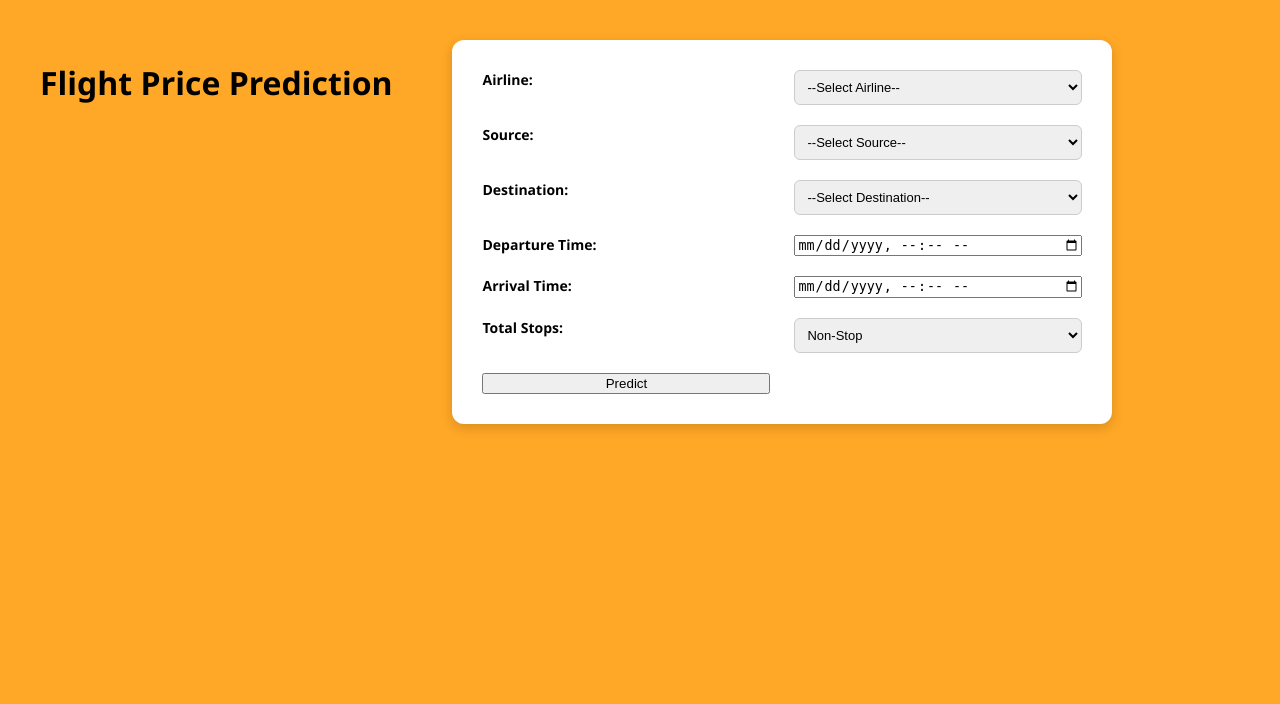
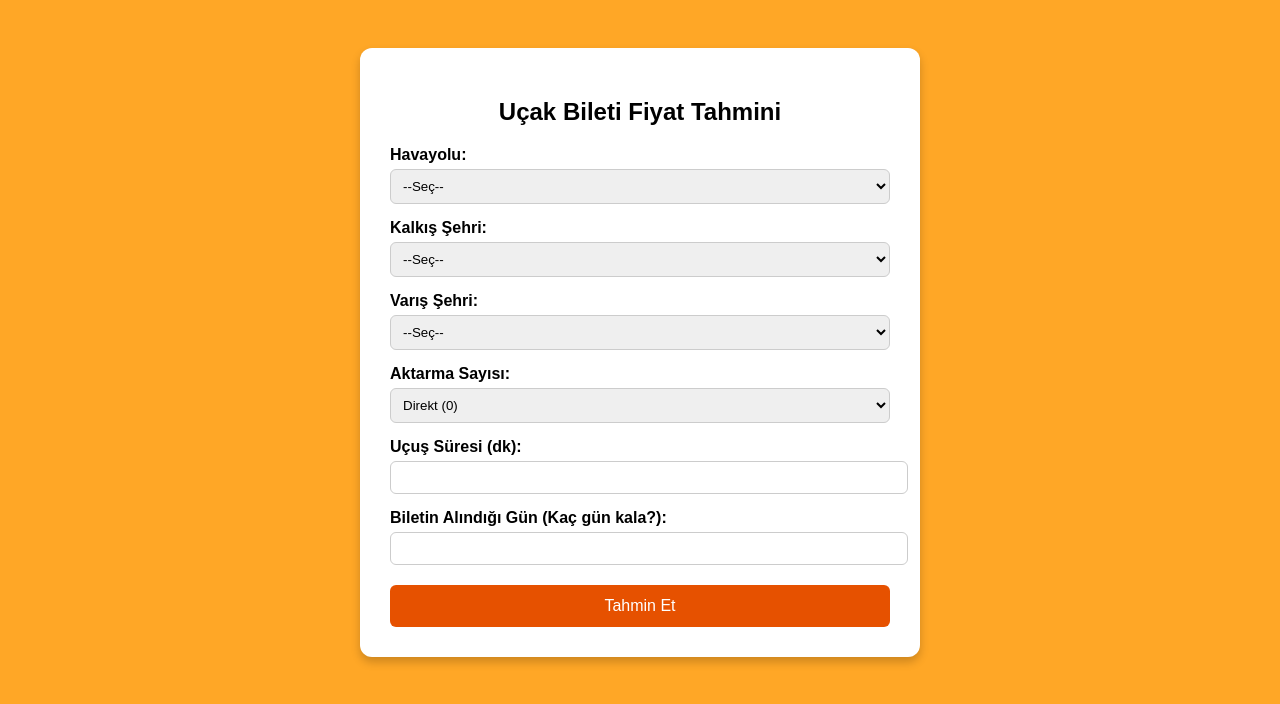
Before and after one commit to ardabaranbaytar/flight_price_api, a Flask app: page / in a window 1280 px wide. Shown: the top 704 px of the page. Run offline with Flask 3, Linux system fonts and the light colour scheme; parts of the project's set-up code (start-up, migrations or seed data) failed here and were passed over.

Commit message:
Update: model uyumlu form.html dropdown ve giriş alanları eklendi

```diff
--- a/templates/form.html
+++ b/templates/form.html
@@ -1,61 +1,108 @@
 <!DOCTYPE html>
-<html lang="en">
+<html lang="tr">
 <head>
     <meta charset="UTF-8">
-    <title>Flight Price Prediction</title>
-    <link rel="stylesheet" href="{{ url_for('static', filename='style.css') }}">
+    <title>Uçak Bileti Fiyat Tahmini</title>
+    <style>
+        body {
+            background-color: #ffa726;
+            font-family: Arial, sans-serif;
+        }
+
+        .container {
+            display: flex;
+            justify-content: center;
+            padding: 40px;
+        }
+
+        form {
+            background-color: white;
+            padding: 30px;
+            border-radius: 12px;
+            box-shadow: 0 5px 10px rgba(0, 0, 0, 0.2);
+            width: 500px;
+        }
+
+        h2 {
+            text-align: center;
+        }
+
+        label {
+            display: block;
+            margin-top: 15px;
+            font-weight: bold;
+        }
+
+        input[type="number"],
+        select {
+            width: 100%;
+            padding: 8px;
+            margin-top: 5px;
+            border-radius: 6px;
+            border: 1px solid #ccc;
+        }
+
+        button {
+            width: 100%;
+            padding: 12px;
+            background-color: #e65100;
+            color: white;
+            font-size: 16px;
+            border: none;
+            margin-top: 20px;
+            border-radius: 6px;
+            cursor: pointer;
+        }
+
+        button:hover {
+            background-color: #bf360c;
+        }
+    </style>
 </head>
 <body>
     <div class="container">
-        <h1>Flight Price Prediction</h1>
         <form action="/predict" method="post">
-            <label for="airline">Airline:</label>
-            <select name="airline" id="airline" required>
-                <option value="">--Select Airline--</option>
-                <option value="Jet Airways">Jet Airways</option>
-                <option value="IndiGo">IndiGo</option>
-                <option value="Air India">Air India</option>
-                <option value="SpiceJet">SpiceJet</option>
-                <option value="GoAir">GoAir</option>
-                <option value="Multiple carriers">Multiple carriers</option>
+            <h2>Uçak Bileti Fiyat Tahmini</h2>
+
+            <label for="airline">Havayolu:</label>
+            <select name="airline" required>
+                <option value="">--Seç--</option>
+                <option value="AirAsia">AirAsia</option>
                 <option value="Vistara">Vistara</option>
+                <option value="Air_India">Air India</option>
+                <option value="Indigo">IndiGo</option>
+                <option value="GO_FIRST">Go First</option>
             </select>
 
-            <label for="source">Source:</label>
-            <select name="source" id="source" required>
-                <option value="">--Select Source--</option>
-                <option value="Delhi">Delhi</option>
+            <label for="source_city">Kalkış Şehri:</label>
+            <select name="source_city" required>
+                <option value="">--Seç--</option>
                 <option value="Kolkata">Kolkata</option>
+                <option value="Chennai">Chennai</option>
                 <option value="Mumbai">Mumbai</option>
-                <option value="Chennai">Chennai</option>
             </select>
 
-            <label for="destination">Destination:</label>
-            <select name="destination" id="destination" required>
-                <option value="">--Select Destination--</option>
-                <option value="Cochin">Cochin</option>
-                <option value="Delhi">Delhi</option>
-                <option value="New Delhi">New Delhi</option>
+            <label for="destination_city">Varış Şehri:</label>
+            <select name="destination_city" required>
+                <option value="">--Seç--</option>
+                <option value="Kolkata">Kolkata</option>
                 <option value="Hyderabad">Hyderabad</option>
-                <option value="Kolkata">Kolkata</option>
             </select>
 
-            <label for="dep_time">Departure Time:</label>
-            <input type="datetime-local" name="dep_time" id="dep_time" required>
-
-            <label for="arrival_time">Arrival Time:</label>
-            <input type="datetime-local" name="arrival_time" id="arrival_time" required>
-
-            <label for="stops">Total Stops:</label>
-            <select name="stops" id="stops" required>
-                <option value="non-stop">Non-Stop</option>
-                <option value="1 stop">1 Stop</option>
-                <option value="2 stops">2 Stops</option>
-                <option value="3 stops">3 Stops</option>
-                <option value="4 stops">4 Stops</option>
+            <label for="stops">Aktarma Sayısı:</label>
+            <select name="stops" required>
+                <option value="non_stop">Direkt (0)</option>
+                <option value="one">Tek Aktarma</option>
+                <option value="two_or_more">2+ Aktarma</option>
             </select>
 
-            <button type="submit">Predict</button>
+            <label for="duration">Uçuş Süresi (dk):</label>
+            <input type="number" name="duration" required min="10" max="1500">
+
+            <label for="days_left">Biletin Alındığı Gün (Kaç gün kala?):</label>
+            <input type="number" name="days_left" required min="0" max="365">
+
+            <button type="submit">Tahmin Et</button>
         </form>
     </div>
 </body>
```
